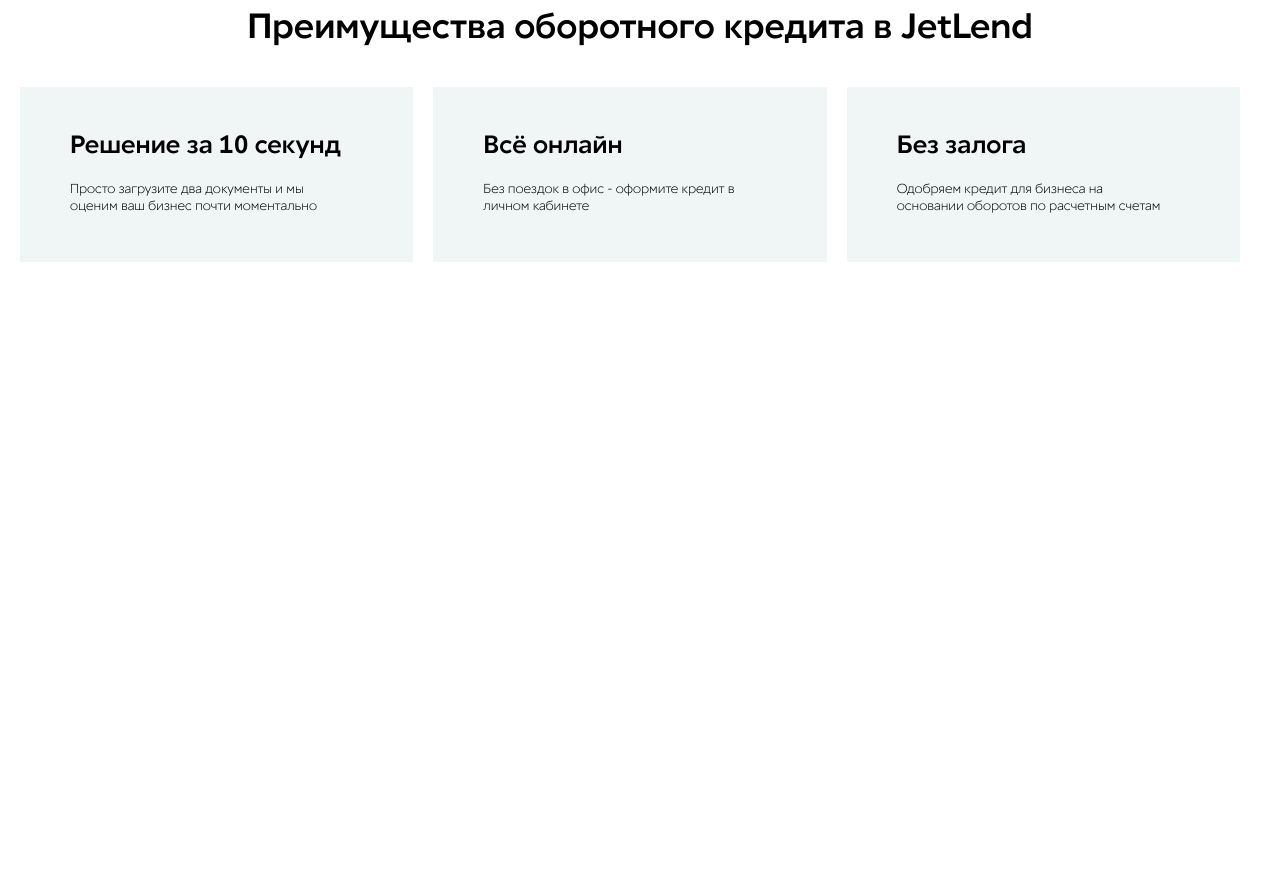
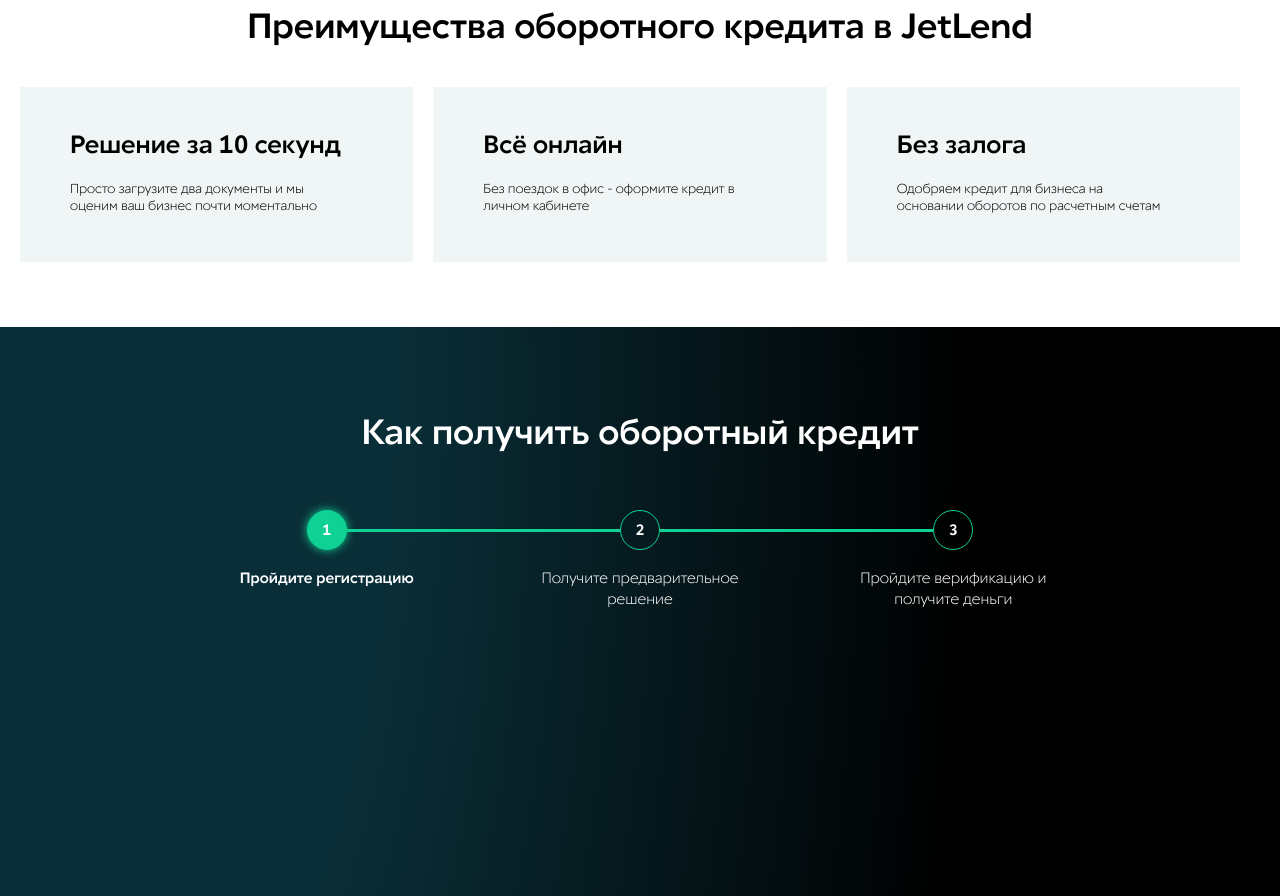
Before and after one commit to mrdeviantart/projects, a website: page jetlend/app/index.html in a window 1280 px wide. Shown: the part 912-1808 px from the top of the page. Before the commit the page ends 1239 px from the top, so only its background shows below. Drawn offline with Linux system fonts and the light colour scheme.

Commit message:
stages done

```diff
--- a/jetlend/app/index.html
+++ b/jetlend/app/index.html
@@ -197,6 +197,43 @@
 
     </div>
 
+    <!-----------------------------------Stages----------------------------------------->
+
+    <div class="stages">
+
+        <div class="container">
+
+            <div class="general-title general-title--white">
+                <h2>Как получить оборотный кредит</h2>
+            </div>
+
+            <div class="stages-wrapper">
+
+                <div class="stages-location">
+
+                    <div class="location-item active">
+                        <div class="location-number">1</div>
+                        <div class="location-txt"><p>Пройдите регистрацию</p></div>
+                    </div>
+
+                    <div class="location-item">
+                        <div class="location-number">2</div>
+                        <div class="location-txt"><p>Получите предварительное решение</p></div>
+                    </div>
+
+                    <div class="location-item">
+                        <div class="location-number">3</div>
+                        <div class="location-txt"><p>Пройдите верификацию и получите деньги</p></div>
+                    </div>
+
+                </div>
+
+            </div>
+
+        </div>
+
+    </div>
+
 </main>
 
 <!--------------------------------------Footer---------------------------------------------->
--- a/jetlend/app/scss/custom/components/_components.scss
+++ b/jetlend/app/scss/custom/components/_components.scss
@@ -2,3 +2,4 @@
 @import "header/header";
 @import "intro/intro";
 @import "benefits/benefits";
+@import "stages/stages";
--- /dev/null
+++ b/jetlend/app/scss/custom/components/stages/_stages.scss
@@ -0,0 +1,128 @@
+// ==================================================================
+// =========================stages style=============================
+// ==================================================================
+
+.stages {
+    background: $bg-rg-color;
+    padding: 82px 0 287px;
+}
+
+.stages-wrapper {
+    width: 100%;
+    margin-top: 54px;
+
+    .stages-location {
+        width: 100%;
+        display: flex;
+        padding: 0 150px;
+
+        .location-item {
+            width: 33.33333%;
+            display: flex;
+            flex-direction: column;
+            align-items: center;
+            text-align: center;
+
+            position: relative;
+
+            &.active {
+                .location-number {
+                    background: $main-color;
+                    box-shadow: 0 0 10px $main-color;
+                }
+
+                .location-txt {
+
+                    p {
+                        font-weight: $medium;
+                    }
+                }
+            }
+
+            &:first-child {
+
+                &:after {
+                    content: "";
+                    position: absolute;
+                    top: 18.5px;
+                    right: -20px;
+                    display: block;
+                    width: 50%;
+                    height: 3px;
+                    background: $main-color;
+                }
+            }
+
+            &:last-child {
+
+                &:before {
+                    content: "";
+                    position: absolute;
+                    top: 18.5px;
+                    left: -20px;
+                    display: block;
+                    width: 50%;
+                    height: 3px;
+                    background: $main-color;
+                }
+            }
+
+            &:nth-child(2) {
+
+                &:before {
+                    content: "";
+                    position: absolute;
+                    top: 18.5px;
+                    left: -20px;
+                    display: block;
+                    width: 50%;
+                    height: 3px;
+                    background: $main-color;
+                }
+
+                &:after {
+                    content: "";
+                    position: absolute;
+                    top: 18.5px;
+                    right: -20px;
+                    display: block;
+                    width: 50%;
+                    height: 3px;
+                    background: $main-color;
+                }
+            }
+
+            .location-number {
+                width: 40px;
+                height: 40px;
+                display: flex;
+                align-items: center;
+                justify-content: center;
+                border: 1px solid $main-color;
+                border-radius: 50%;
+
+                font-family: $main-font;
+                font-weight: $medium;
+                font-size: $stage-txt-size;
+                line-height: 1.34;
+
+                color: $white;
+
+                margin-bottom: 18px;
+            }
+
+            .location-txt {
+                padding: 0 50px;
+
+                p {
+                    font-family: $main-font;
+                    font-weight: $light;
+                    font-size: $stage-txt-size;
+                    line-height: 1.34;
+
+                    color: $white;
+                }
+            }
+        }
+    }
+}
```
Also changed, not shown: jetlend/app/css/style.css, 1 other file.
